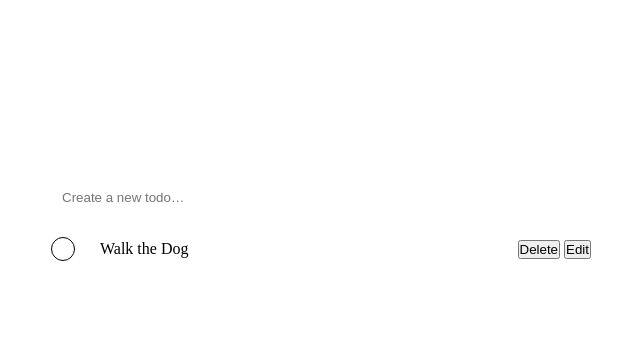
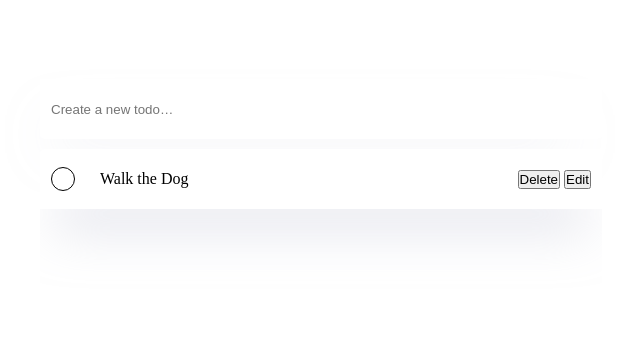
Before and after one commit to BekirLee/Figma-To-do, a plain HTML site: page index.html in a window 1280 px wide. Shown: the part 186-538 px from the top of the page, without its empty margins (319-959 px from the left). Drawn offline with Linux system fonts and the light colour scheme.

Commit message:
add codes for new changing on the codes

```diff
--- a/index.html
+++ b/index.html
@@ -28,7 +28,7 @@
 
         <div class="todoList">
 
-            <div class="listHead mainInput inputs">
+            <div class="listHead mainInput lists">
                 <form action="" class="todoList-form">
                     <input type="text" name="" id="" placeholder="Create a new todo…" class="todoInput">
                 </form>
@@ -37,7 +37,7 @@
             <div class="listBody">
                 <div class="addedInputs">
                     <ul class="listsUl">
-                        <li class="addedList">
+                        <li class="addedList lists">
                             <div class="addedList_checkbox">
                                 <input type="checkbox" name="" id="" class="mainCheckbox">
                                 <p>Walk the Dog</p>
--- a/src/assets/js/add.js
+++ b/src/assets/js/add.js
@@ -7,7 +7,7 @@ todoListForm.addEventListener('submit', (e) => {
     e.preventDefault();
     console.log(todoInput.value);
     listsUl.innerHTML += `
-    <li class="addedList">
+    <li class="addedList lists">
         <div class="addedList_checkbox">
                 <input type="checkbox" name="" id="" class="mainCheckbox">
                 <p class='name' >${todoInput.value}</p>
@@ -20,7 +20,7 @@ todoListForm.addEventListener('submit', (e) => {
             </div>
     </li>`;
 
-    todoInput.value = ' ';
+    todoInput.value = '';
 })
 
 // }
--- a/src/assets/scss/main.scss
+++ b/src/assets/scss/main.scss
@@ -5,11 +5,12 @@
     padding: 0;
 }
 
-.inputs {
+.lists {
     width: 540px;
     height: 40px;
     flex-shrink: 0;
-
+    // background-color: $white;
+    box-shadow: 0px 35px 50px -15px rgba(194, 195, 214, 0.50);
 }
 
 header {
@@ -31,6 +32,7 @@ main {
         position: absolute;
         top: 50%;
         left: 50%;
+        border-radius: 5px;
         transform: translate(-50%, -50%);
 
         .listHead {
@@ -59,6 +61,12 @@ main {
 
         .listBody {
             margin-top: 30px;
+            height: 439px;
+            overflow: hidden;
+            border-radius: 5px;
+            height: 200px;
+            background-color: $white;
+            // overflow-y: scroll;
 
             .addedInputs {
                 .listsUl {
@@ -66,6 +74,7 @@ main {
                         display: flex;
                         justify-content: space-between;
                         align-items: center;
+                        padding: 10px 11px;
 
                         .addedList_checkbox {
                             display: flex;
@@ -85,6 +94,11 @@ main {
                                 background: url('../img/checked_svg.svg');
                             }
 
+                            input[type='checkbox']:checked~.name {
+                                text-decoration: line-through;
+                                opacity: .4;
+                            }
+
                             // padding: 4px;
                         }
 
```
Also changed, not shown: src/assets/css/main.css, 1 other file. Lines whose indentation alone changed are shown as unchanged.
